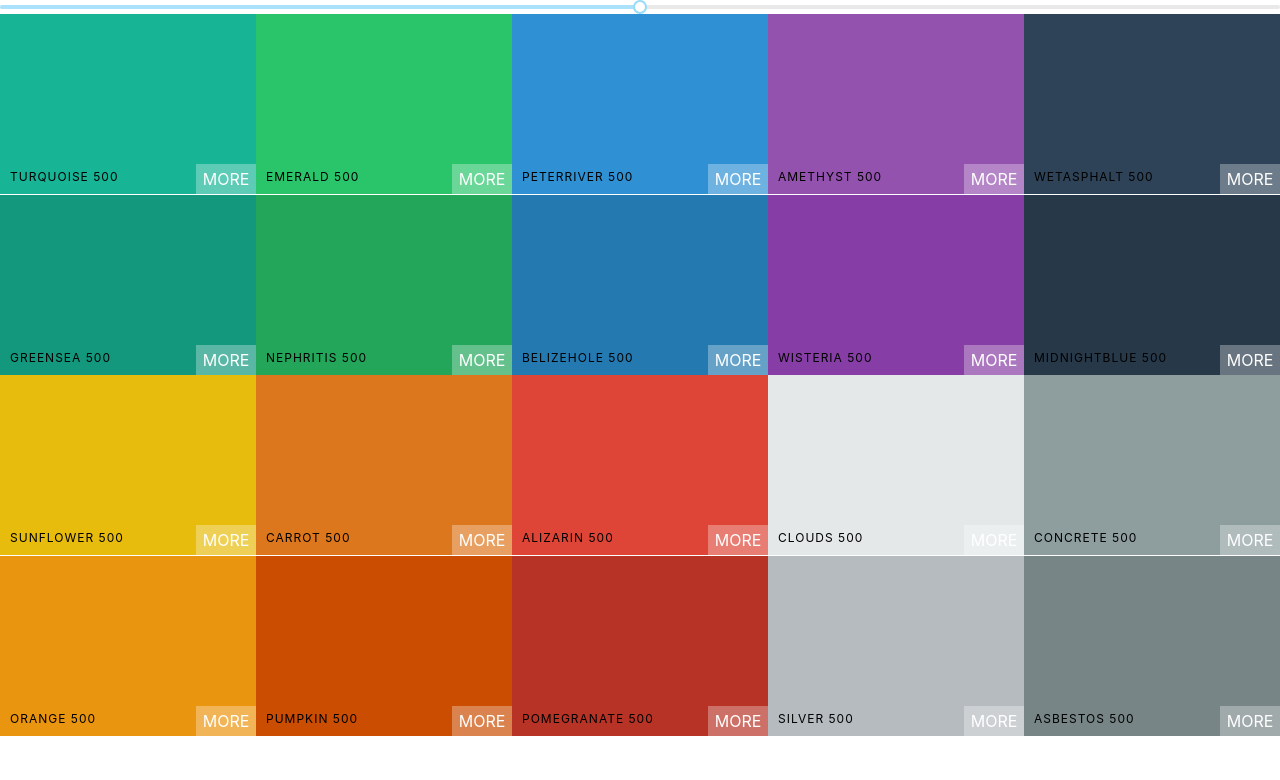
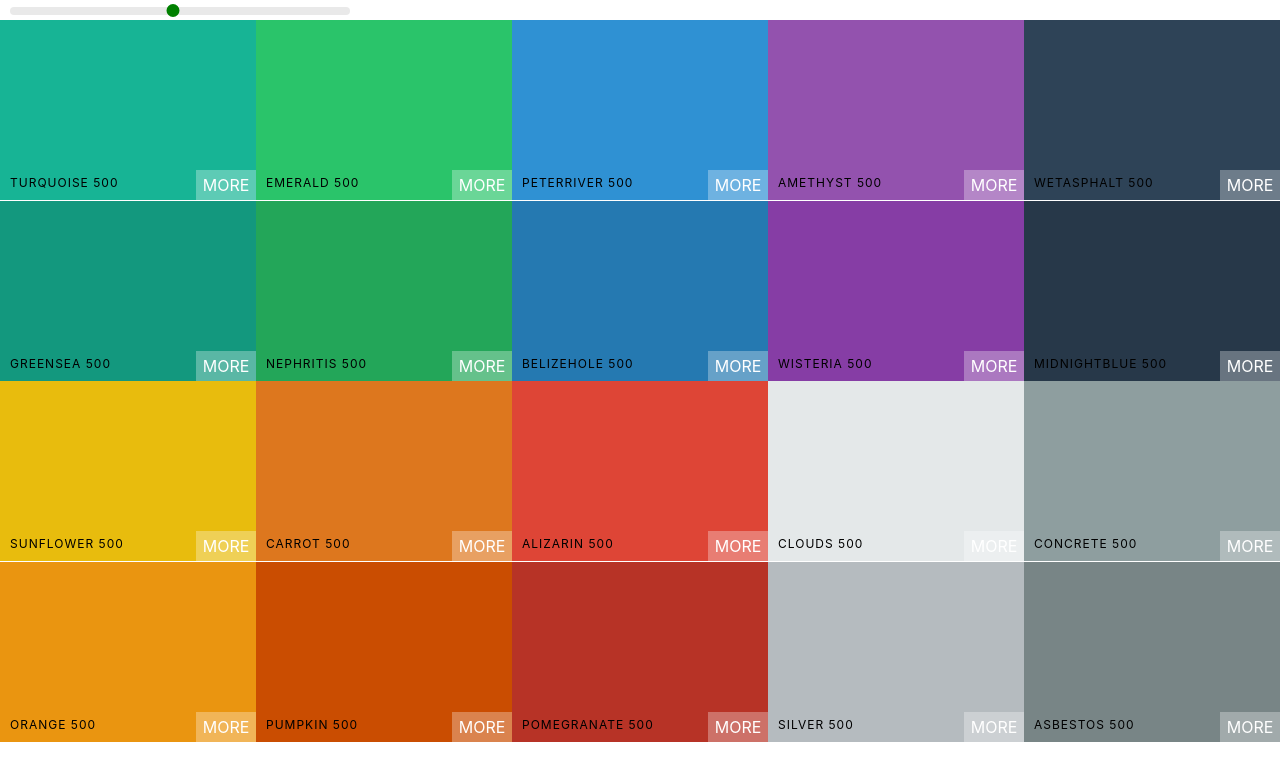
Before and after one commit to josephgattuso/palette-picker, a React (Create React App) app: page / in a window 1280 px wide. Shown: the top 780 px of the page. Built offline with nearby package versions, Linux system fonts and the light colour scheme.

Commit message:
style: update color slider

```diff
--- a/src/Palette.css
+++ b/src/Palette.css
@@ -5,3 +5,31 @@
 .Palette-colors {
   height: 90%;
 }
+
+.slider {
+  width: 340px;
+  margin: 0 10px;
+  display: inline-block;
+}
+
+.rc-slider-track {
+  background-color: transparent;
+}
+
+.rc-slider-rail {
+  height: 8px;
+}
+
+.rc-slider-handle,
+.rc-slider-handle:active,
+.rc-slider-handle:focus,
+.rc-slider-handle:hover {
+  background-color: green;
+  outline: none;
+  border: 2px solid green;
+  box-shadow: none;
+  width: 13px;
+  height: 13px;
+  margin-left: -7px;
+  margin-top: -3px;
+}
--- a/src/Palette.js
+++ b/src/Palette.js
@@ -1,8 +1,8 @@
 import React, { Component } from "react";
 import ColorBox from "./ColorBox";
+import "rc-slider/assets/index.css";
 import "./Palette.css";
 import Slider from "rc-slider";
-import "rc-slider/assets/index.css";
 
 class Palette extends Component {
   constructor(props) {
@@ -20,7 +20,8 @@
       <ColorBox background={color.hex} name={color.name} />
     ));
     return (
-      <div className='Palette'>
+      <div className="Palette">
+        <div className="slider">
           <Slider
             defaultValue={level}
             min={100}
@@ -28,8 +29,10 @@
             step={100}
             onAfterChange={this.changeLevel}
           />
+        </div>
+
         {/* Navbar goes here */}
-        <div className='Palette-colors'>{colorBoxes}</div>
+        <div className="Palette-colors">{colorBoxes}</div>
         {/* footer eventually */}
       </div>
     );
```
Lines whose indentation alone changed are shown as unchanged.
